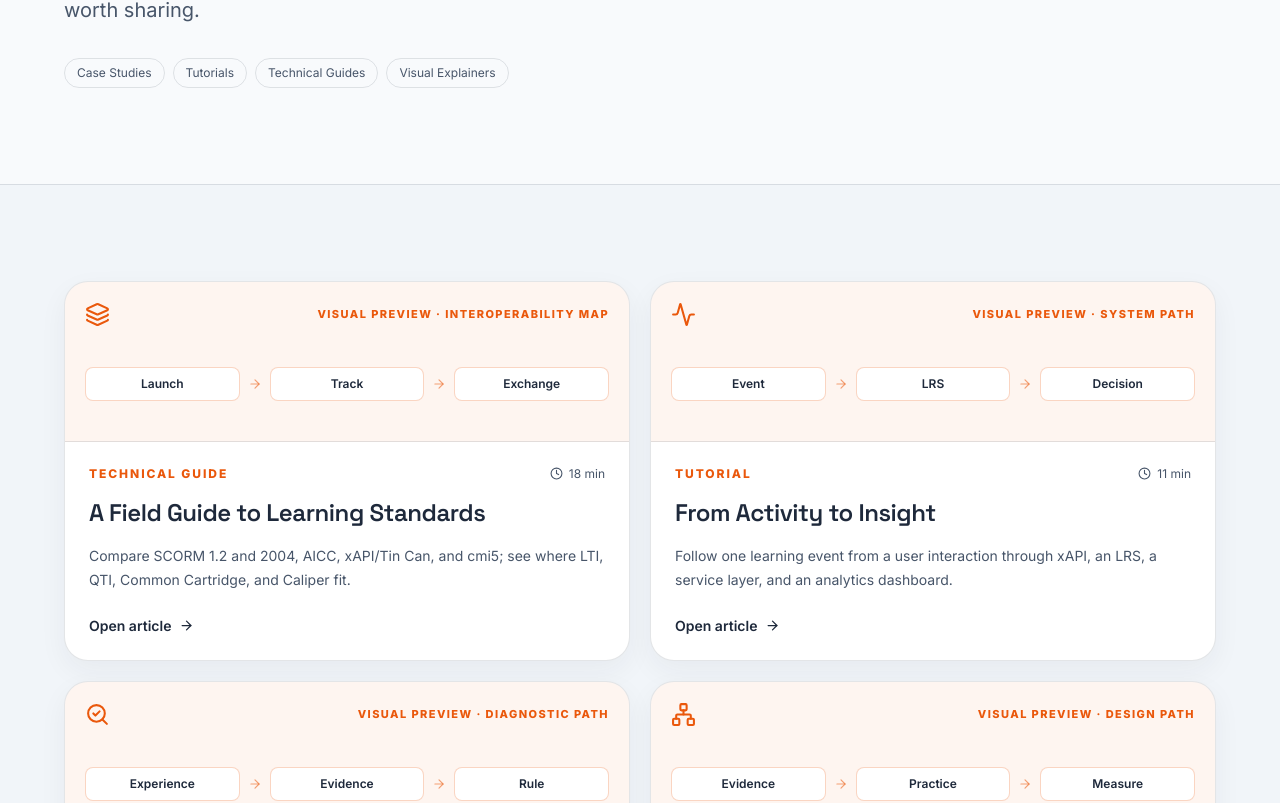
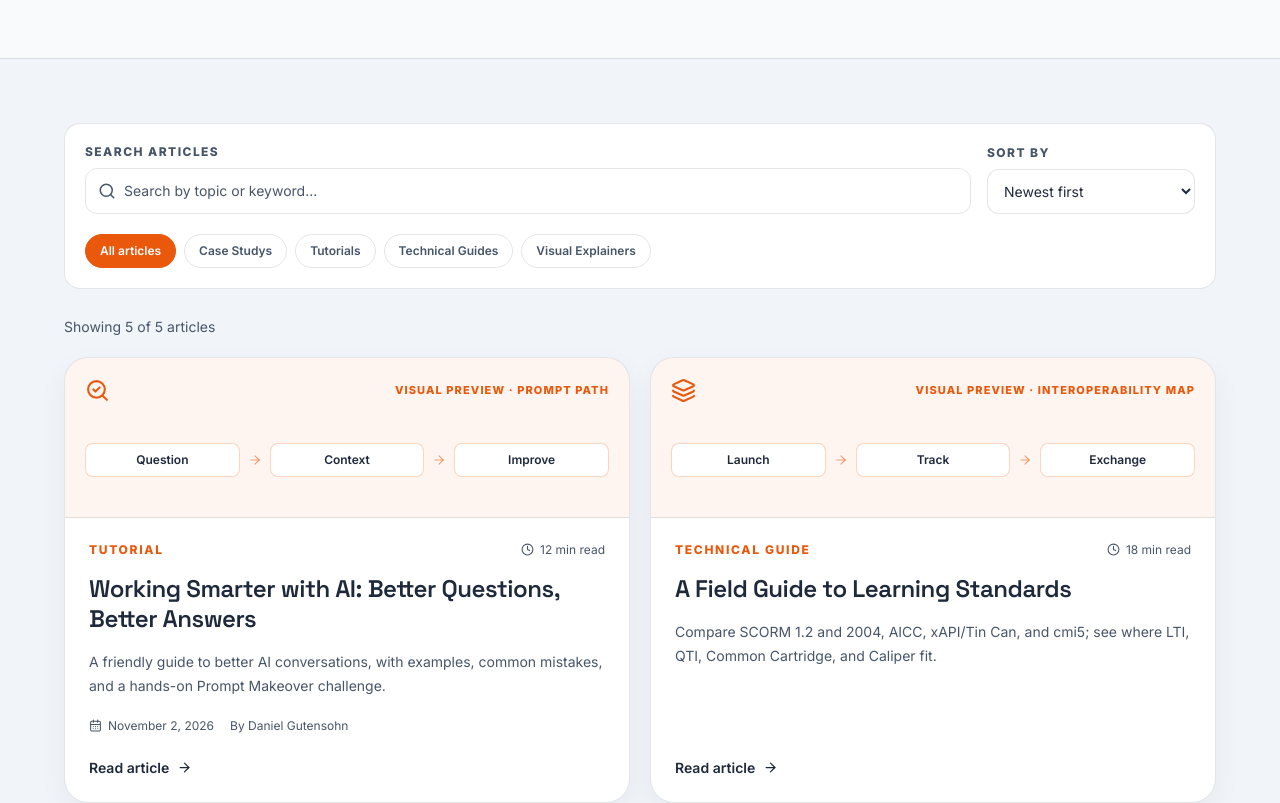
Before and after one commit to dgutensohn03/dg-portfolio, a Next.js app: page /learn in a window 1280 px wide. Shown: the part 637-1440 px from the top of the page. Built offline with nearby package versions, Linux system fonts and the light colour scheme.

Commit message:
Make Learn searchable and filterable with date-aware sorting and visible article metadata

```diff
--- a/src/app/learn/page.tsx
+++ b/src/app/learn/page.tsx
@@ -1,141 +1,136 @@
+"use client";
+
+import { useMemo, useState } from "react";
 import Link from "next/link";
 import {
-  Activity,
-  ArrowRight,
-  Clock,
-  Network,
-  SearchCheck,
-  Layers3,
+  Activity, ArrowRight, CalendarDays, Clock, Network, SearchCheck, Layers3, Search, RotateCcw
 } from "lucide-react";
 import type { LucideIcon } from "lucide-react";
 import { LearnNav } from "@/components/learn/LearnShell";
 import { learnArticles } from "@/data/learn";
 
-const categories = [
-  "Case Studies",
-  "Tutorials",
-  "Technical Guides",
-  "Visual Explainers",
-];
-
-const articleVisuals: Record<
-  string,
-  { icon: LucideIcon; label: string; nodes: readonly string[] }
-> = {
-  "learning-standards-field-guide": {
-    icon: Layers3,
-    label: "INTEROPERABILITY MAP",
-    nodes: ["Launch", "Track", "Exchange"],
-  },
-  "activity-to-insight": {
-    icon: Activity,
-    label: "SYSTEM PATH",
-    nodes: ["Event", "LRS", "Decision"],
-  },
-  "missing-completion": {
-    icon: SearchCheck,
-    label: "DIAGNOSTIC PATH",
-    nodes: ["Experience", "Evidence", "Rule"],
-  },
-  "enterprise-system-training": {
-    icon: Network,
-    label: "DESIGN PATH",
-    nodes: ["Evidence", "Practice", "Measure"],
-  },
-  "working-smarter-with-ai": {
-    icon: SearchCheck,
-    label: "PROMPT PATH",
-    nodes: ["Question", "Context", "Improve"],
-  },
+const categories = ["All", "Case Study", "Tutorial", "Technical Guide", "Visual Explainer"] as const;
+const articleVisuals: Record<string, { icon: LucideIcon; label: string; nodes: readonly string[] }> = {
+  "learning-standards-field-guide": { icon: Layers3, label: "INTEROPERABILITY MAP", nodes: ["Launch", "Track", "Exchange"] },
+  "activity-to-insight": { icon: Activity, label: "SYSTEM PATH", nodes: ["Event", "LRS", "Decision"] },
+  "missing-completion": { icon: SearchCheck, label: "DIAGNOSTIC PATH", nodes: ["Experience", "Evidence", "Rule"] },
+  "enterprise-system-training": { icon: Network, label: "DESIGN PATH", nodes: ["Evidence", "Practice", "Measure"] },
+  "working-smarter-with-ai": { icon: SearchCheck, label: "PROMPT PATH", nodes: ["Question", "Context", "Improve"] },
 };
+const formatDate = (date: string) => new Date(date + "T12:00:00").toLocaleDateString("en-US", { year: "numeric", month: "long", day: "numeric" });
 
 export default function LearnPage() {
+  const [category, setCategory] = useState<string>("All");
+  const [search, setSearch] = useState("");
+  const [sort, setSort] = useState<"newest" | "oldest" | "title" | "shortest">("newest");
+
+  const filtered = useMemo(() => {
+    const q = search.trim().toLowerCase();
+    return learnArticles.filter((a) =>
+      (category === "All" || a.category === category) &&
+      (!q || (a.title + " " + a.summary + " " + a.category).toLowerCase().includes(q))
+    ).sort((a, b) => {
+      if (sort === "title") return a.title.localeCompare(b.title);
+      if (sort === "shortest") return parseInt(a.readTime) - parseInt(b.readTime);
+      // Never invent historical publish dates: undated articles follow dated ones.
+      if (!a.publishedAt && !b.publishedAt) return a.title.localeCompare(b.title);
+      if (!a.publishedAt) return 1;
+      if (!b.publishedAt) return -1;
+      return sort === "oldest" ? a.publishedAt.localeCompare(b.publishedAt) : b.publishedAt.localeCompare(a.publishedAt);
+    });
+  }, [category, search, sort]);
+
   return (
     <div className="case-study min-h-screen text-[var(--fg)]">
       <LearnNav />
       <main>
-        <section className="px-5 pb-16 pt-16 sm:px-6 sm:pb-24 sm:pt-24">
+        <section className="px-5 pb-12 pt-16 sm:px-6 sm:pb-16 sm:pt-24">
           <div className="mx-auto max-w-6xl">
-            <p className="text-xs font-bold uppercase tracking-[.18em] text-[var(--accent)]">
-              Learn
-            </p>
+            <p className="text-xs font-bold uppercase tracking-[.18em] text-[var(--accent)]">Learn</p>
             <h1 className="mt-5 max-w-5xl text-[clamp(3rem,7vw,5.75rem)] font-semibold leading-[.94] tracking-[-.055em]">
-              Make complex technology
-              <br />
-              <span className="text-[var(--accent)]">
-                useful and understandable.
-              </span>
+              Make complex technology<br/><span className="text-[var(--accent)]">useful and understandable.</span>
             </h1>
             <p className="mt-7 max-w-3xl text-lg leading-8 text-[var(--muted)] sm:text-xl">
-              A growing collection of case studies, tutorials, technical guides,
-              and visual explainers about the systems I build, the decisions
-              behind them, and the lessons worth sharing.
+              Case studies, tutorials, technical guides, and visual explainers about the systems I build, the decisions behind them, and lessons worth sharing.
             </p>
-            <div className="mt-8 flex flex-wrap gap-2">
-              {categories.map((x) => (
-                <span
-                  key={x}
-                  className="rounded-full border border-[var(--hairline)] px-3 py-1.5 text-xs text-[var(--muted)]"
-                >
-                  {x}
+          </div>
+        </section>
+        <section className="case-band border-y border-[var(--hairline)] px-5 py-12 sm:px-6 sm:py-16">
+          <div className="mx-auto max-w-6xl">
+            <div className="mb-7 flex flex-col gap-5 rounded-2xl border border-[var(--hairline)] bg-[var(--case-card)] p-4 sm:p-5">
+              <div className="flex flex-col gap-4 sm:flex-row sm:items-end">
+                <label className="min-w-0 flex-1">
+                  <span className="mb-2 block text-xs font-bold uppercase tracking-[.12em] text-[var(--muted)]">Search articles</span>
+                  <span className="flex items-center gap-2 rounded-xl border border-[var(--hairline)] px-3 focus-within:border-[var(--accent)]">
+                    <Search size={18} aria-hidden="true" className="shrink-0 text-[var(--muted)]" />
+                    <input type="search" value={search} onChange={(e) => setSearch(e.target.value)}
+                      placeholder="Search by topic or keyword..." className="w-full min-w-0 bg-transparent py-3 text-sm outline-none placeholder:text-[var(--muted)]" />
                   </span>
-              ))}
+                </label>
+                <label className="sm:w-52">
+                  <span className="mb-2 block text-xs font-bold uppercase tracking-[.12em] text-[var(--muted)]">Sort by</span>
+                  <select value={sort} onChange={(e) => setSort(e.target.value as typeof sort)}
+                    className="w-full rounded-xl border border-[var(--hairline)] bg-[var(--case-card)] px-3 py-3 text-sm text-[var(--fg)] focus-visible:outline-2 focus-visible:outline-[var(--accent)]">
+                    <option value="newest">Newest first</option>
+                    <option value="oldest">Oldest first</option>
+                    <option value="title">Title A–Z</option>
+                    <option value="shortest">Shortest read</option>
+                  </select>
+                </label>
+              </div>
+              <div className="flex flex-wrap gap-2" role="group" aria-label="Filter articles by category">
+                {categories.map((x) => <button key={x} type="button" onClick={() => setCategory(x)}
+                  aria-pressed={category === x}
+                  className={`rounded-full border px-3.5 py-2 text-xs font-semibold transition-colors focus-visible:outline-2 focus-visible:outline-offset-2 focus-visible:outline-[var(--accent)] ${category === x ? "border-[var(--accent)] bg-[var(--accent)] text-white" : "border-[var(--hairline)] text-[var(--muted)] hover:border-[var(--accent)]"}`}>
+                  {x === "All" ? "All articles" : x + "s"}
+                </button>)}
               </div>
             </div>
-        </section>
-        <section className="case-band border-y border-[var(--hairline)] px-5 py-16 sm:px-6 sm:py-24">
-          <div className="mx-auto grid max-w-6xl gap-5 md:grid-cols-2">
-            {learnArticles.map((article) => {
+            <div aria-live="polite" className="mb-5 text-sm text-[var(--muted)]">
+              Showing {filtered.length} of {learnArticles.length} articles
+            </div>
+            {filtered.length === 0 ? <div className="rounded-2xl border border-[var(--hairline)] bg-[var(--case-card)] px-6 py-16 text-center">
+              <p className="text-xl font-semibold">No articles match your search.</p>
+              <p className="mt-2 text-sm text-[var(--muted)]">Try another keyword or clear the filters.</p>
+              <button type="button" onClick={() => { setCategory("All"); setSearch(""); setSort("newest"); }} className="mt-6 inline-flex items-center gap-2 rounded-xl border border-[var(--accent)] px-4 py-2 text-sm font-semibold text-[var(--accent)]"><RotateCcw size={15}/>Clear filters</button>
+            </div> : <div className="grid gap-5 md:grid-cols-2">
+              {filtered.map((article) => {
                 const visual = articleVisuals[article.slug];
-              const VisualIcon = visual.icon;
+                const VisualIcon = visual?.icon ?? Layers3;
                 return (
-              <Link
-                key={article.slug}
-                href={`/learn/${article.slug}`}
-                className="learn-card group flex flex-col overflow-hidden rounded-3xl border border-[var(--hairline)] bg-[var(--case-card)] transition hover:-translate-y-1 hover:border-[var(--accent)]"
-              >
+                  <Link key={article.slug} href={`/learn/${article.slug}`}
+                    className="learn-card group flex flex-col overflow-hidden rounded-3xl border border-[var(--hairline)] bg-[var(--case-card)] transition hover:-translate-y-1 hover:border-[var(--accent)]">
                     <div className="relative min-h-40 overflow-hidden border-b border-[var(--hairline)] bg-[var(--accent)]/[.06] p-5">
-                  <div className="flex items-center justify-between text-[var(--accent)]">
-                    <VisualIcon className="learn-card-icon" size={25} />
-                    <span className="text-[11px] font-bold tracking-[.13em]">
-                      VISUAL PREVIEW · {visual.label}
-                    </span>
+                      <div className="flex items-center justify-between gap-3 text-[var(--accent)]">
+                        <VisualIcon className="learn-card-icon shrink-0" size={25}/>
+                        <span className="text-right text-[10px] font-bold tracking-[.10em] sm:text-[11px]">VISUAL PREVIEW · {visual?.label ?? "ARTICLE"}</span>
                       </div>
                       <div className="mt-10 grid grid-cols-[1fr_auto_1fr_auto_1fr] items-center gap-2">
-                    {visual.nodes.map((node, index) => (
-                      <div key={node} className="contents">
-                        <span className="rounded-lg border border-[var(--accent)]/25 bg-[var(--case-card)] px-2 py-2 text-center text-xs font-semibold">
-                          {node}
-                        </span>
-                        {index < visual.nodes.length - 1 && (
-                          <ArrowRight aria-hidden="true" className="text-[var(--accent)]/55" size={14} />
-                        )}
-                      </div>
-                    ))}
+                        {(visual?.nodes ?? ["Explore", "Learn", "Apply"]).map((node, index) => <div key={node} className="contents">
+                          <span className="min-w-0 rounded-lg border border-[var(--accent)]/25 bg-[var(--case-card)] px-1 py-2 text-center text-[11px] font-semibold sm:px-2 sm:text-xs">{node}</span>
+                          {index < 2 && <ArrowRight aria-hidden="true" className="text-[var(--accent)]/55" size={14}/>}
+                        </div>)}
                       </div>
                     </div>
                     <div className="flex flex-1 flex-col p-6">
-                  <div className="flex items-center justify-between gap-4">
-                    <p className="text-xs font-bold uppercase tracking-[.16em] text-[var(--accent)]">
-                      {article.category}
-                    </p>
-                    <span className="inline-flex items-center gap-1.5 text-xs text-[var(--muted)]">
-                      <Clock size={13} />
-                      {article.readTime}
-                    </span>
+                      <div className="flex flex-wrap items-center justify-between gap-3">
+                        <span className="text-xs font-bold uppercase tracking-[.14em] text-[var(--accent)]">{article.category}</span>
+                        <span className="inline-flex items-center gap-1.5 text-xs text-[var(--muted)]"><Clock size={13}/>{article.readTime} read</span>
                       </div>
-                  <h2 className="mt-4 text-2xl font-semibold leading-tight">
-                    {article.title}
-                  </h2>
-                  <p className="mt-4 text-sm leading-6 text-[var(--muted)]">
-                    {article.summary}
-                  </p>
+                      <h2 className="mt-4 text-2xl font-semibold leading-tight">{article.title}</h2>
+                      <p className="mt-4 text-sm leading-6 text-[var(--muted)]">{article.summary}</p>
+                      <div className="mt-5 flex flex-wrap items-center gap-x-4 gap-y-2 text-xs text-[var(--muted)]">
+                        {article.publishedAt && <span className="inline-flex items-center gap-1.5"><CalendarDays size={13}/><time dateTime={article.publishedAt}>{formatDate(article.publishedAt)}</time></span>}
+                        {article.author && <span>By {article.author}</span>}
+                      </div>
                       <span className="mt-auto inline-flex items-center gap-2 pt-6 text-sm font-semibold group-hover:text-[var(--accent)]">
-                    Open article <ArrowRight className="learn-card-arrow" size={15} />
+                        Read article <ArrowRight className="learn-card-arrow" size={15}/>
                       </span>
                     </div>
                   </Link>
-            )})}
+                );
+              })}
+            </div>}
           </div>
         </section>
       </main>
```
Lines whose indentation alone changed are shown as unchanged.
